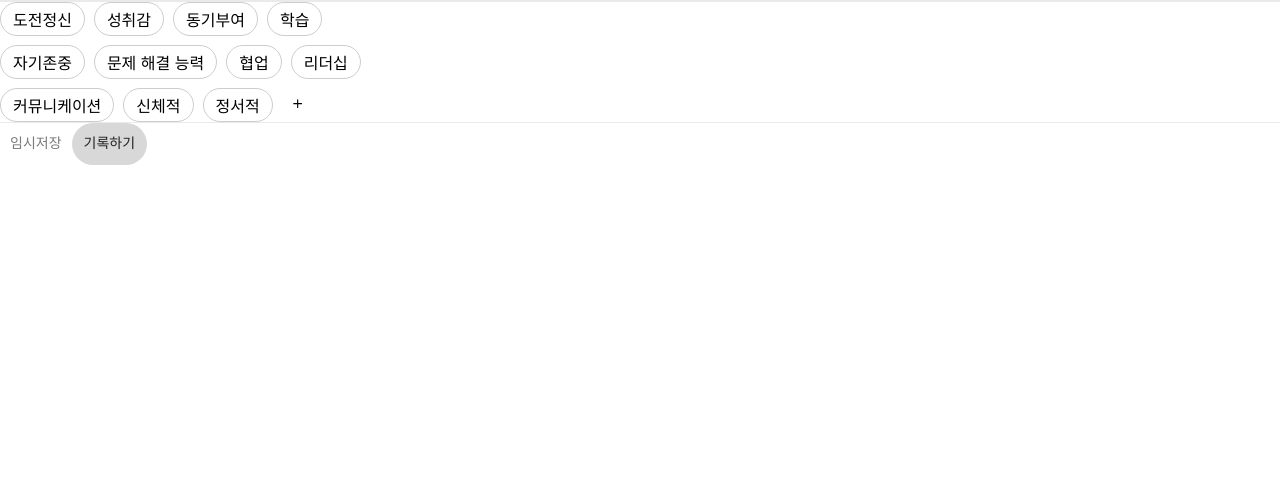
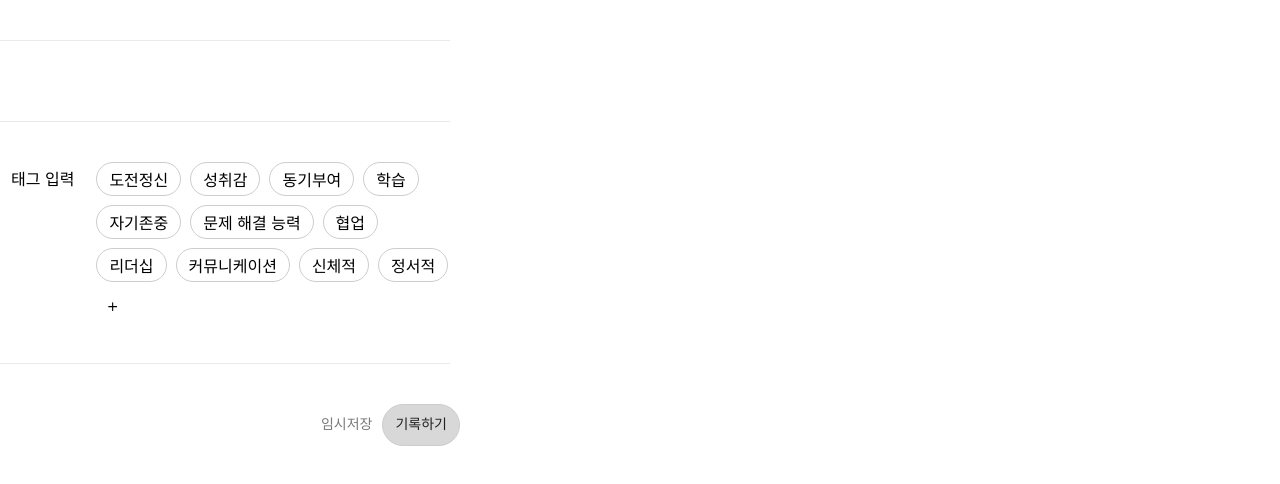
Before and after one commit to Club-PARD/LongCutTeamWooWa, a React (Create React App) app: page / in a window 1280 px wide. Shown: the top 484 px of the page. Built offline with nearby package versions, Linux system fonts and the light colour scheme.

Commit message:
layout started

```diff
--- a/src/Test.js
+++ b/src/Test.js
@@ -1,6 +1,6 @@
 import ModalSheet from "./presentation/components/modal/ModalSheet";
 import ModalTagSelection from "./presentation/components/modal/ModalTagSelection";
-const tags = ['도전정신', '성취감', '동기부여', '학습', '자기존중', '문제 해결 능력', '협업', '리더십', '커뮤니케이션', '신체적', '정서적'];
+
 
 const TestPage = () => {
     return (
--- a/src/presentation/components/divider.css
+++ b/src/presentation/components/divider.css
@@ -1,4 +1,6 @@
 .divider {
     height: 1px;
     background-color: #EAEAEA;
+    margin: 40px -10px;
+    width: 100%;
 }
--- /dev/null
+++ b/src/presentation/components/modal/ModalLayout.css
@@ -0,0 +1,3 @@
+.button-layout{
+    align-self: flex-end;
+}
--- a/src/presentation/components/modal/ModalSheet.js
+++ b/src/presentation/components/modal/ModalSheet.js
@@ -1,3 +1,5 @@
+import "./ModalLayout.css"
+
 import Divider from "../Divider";
 import ModalButtons from "./ModalButtons";
 import ModalTagSelection from "./ModalTagSelection";
@@ -5,7 +7,7 @@ const tags = ['도전정신', '성취감', '동기부여', '학습', '자기존
 
 const ModalSheet = ({isTemplate}) => {
     return (
-        <>
+        <div className="modal-sheet">
             {/* <ModalHeader/> */}
             <Divider/>
             {/* <InputTitle/> */}
@@ -14,10 +16,13 @@ const ModalSheet = ({isTemplate}) => {
                 <ModalTemplateContent/>
             } */}
             <Divider/>
-            <ModalTagSelection title={"태그 입력"} modalTagList={tags} width={400} hasButton={true}/>
+            <ModalTagSelection title={"태그 입력"} modalTagList={tags} hasButton={true}/>
             <Divider/>
-            <ModalButtons/>
-        </>
+            <div className="button-layout">
+                <ModalButtons/>
+            </div>
+
+        </div>
     );
 }
 
--- a/src/presentation/components/modal/ModalStyle.css
+++ b/src/presentation/components/modal/ModalStyle.css
@@ -11,11 +11,14 @@
     gap: 9px;
 }
 .chip-title{
-  padding: 4px 12px;
+  padding: 4px 0px;
+  padding-right: 12px;
+  white-space: nowrap;
 }
 .tag-chips-container{
   display: flex;
   gap: 10px;
+  padding: 0px 11px;
 }
 .add-button {
   display: flex;
@@ -26,20 +29,23 @@
   background: none;
   border: none;
   cursor: pointer;
-
 }
-.add-button:hover {
+button:hover {
   background-color: #CDCDCD;
   border: 1px solid #CDCDCD;
-    border-radius: 100px;
-
+  border-radius: 100px;
 }
-.add-button:focus {
-  outline: none;
+button:focus {
   background-color: #CDCDCD;
   border: 1px solid #CDCDCD;
-    border-radius: 100px;
+  border-radius: 100px;
 }
 .button-wrapper {
   display: flex;
 }
+.modal-sheet {
+  width: 460px;
+  display: flex;
+  flex-direction: column;
+  align-items: flex-start;
+}
--- a/src/presentation/components/modal/ModalTagSelection.js
+++ b/src/presentation/components/modal/ModalTagSelection.js
@@ -6,12 +6,12 @@ import "./ModalStyle.css";
 const ModalTagSelection = ({title, modalTagList, width, hasButton}) => {
     return (
         <div className="tag-chips-container">
-            {title == null ?
+            {title != null ?
                 <div className="chip-title">
                     {title}
                 </div> :
                 <></>}
-            <div className="tag-chips" style={{width: `${width}px`}}>
+            <div className="tag-chips" style={{width: width != null ? `${width}px` : "100%"}}>
                 {modalTagList.map((tag, index) => (
                     <ModalTag text={tag}/>
                 ))}
--- a/src/presentation/components/modal/SubmitBtn.js
+++ b/src/presentation/components/modal/SubmitBtn.js
@@ -13,13 +13,10 @@ const BtnText = styled.div`
   flex-grow: 0;
 `;
 
-const BtnDiv = styled.div`
-  display: flex;
-  flex-direction: row;
-  justify-content: center;
-  align-items: center;
+const BtnDiv = styled.button`
   padding: 4px 12px;
   background: #d8d8d8;
+  border: 1px solid #CDCDCD;
   border-radius: 100px;
 `;
 
```
